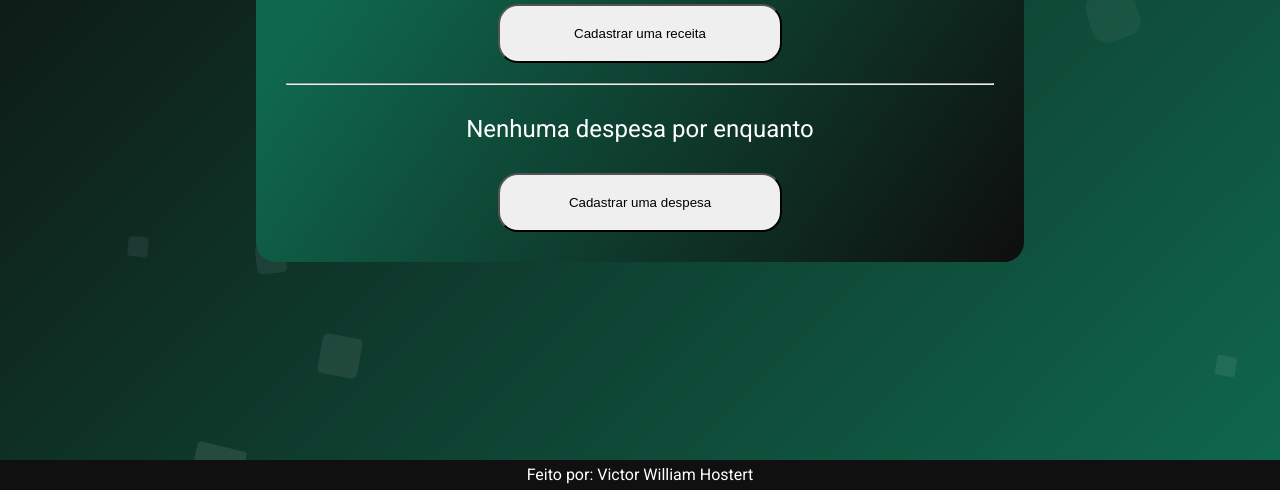
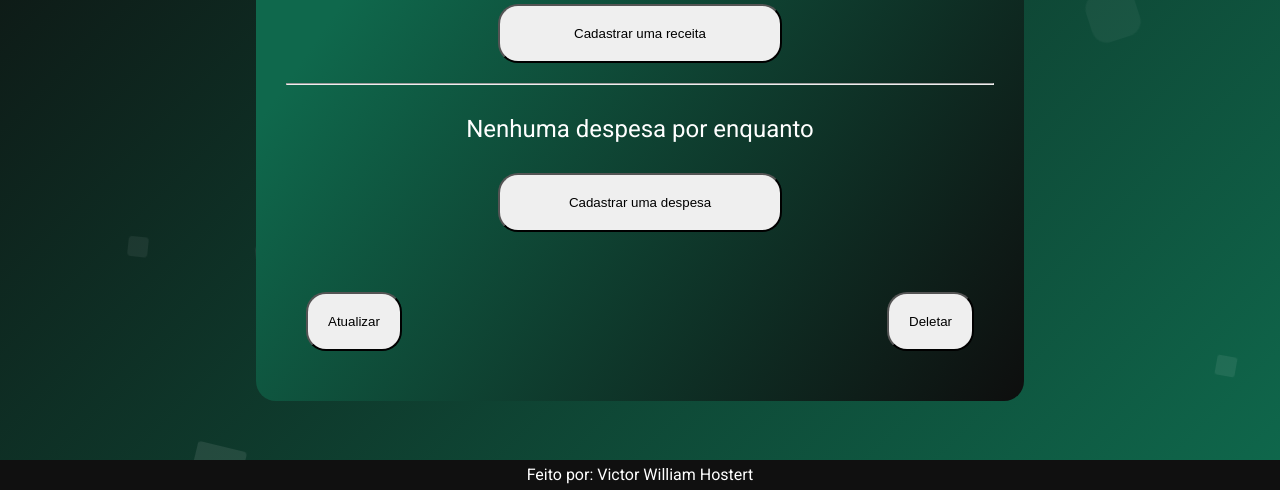
Before and after one commit to victorhostert/DesafioPubFuture, a Django app: template contas/templates/detalhe_conta.html in a window 1280 px wide. Shown: the part 310-800 px from the top of the page. Run offline with Django 4.2, Linux system fonts and the light colour scheme; the template is opened without the code that fills it, so the values that code supplies are empty; some libraries are stand-ins or nearby versions.

Commit message:
feat: incluidos links para update e delete de contas

```diff
--- a/contas/templates/detalhe_conta.html
+++ b/contas/templates/detalhe_conta.html
@@ -106,6 +106,10 @@
             <div class="botao_cadastro">
                 <button><a href="{% url 'despesas:cadastrar' conta.id %}">Cadastrar uma despesa</a></button>
             </div>
+        <div class="atualizar_excluir">
+            <button><a href="{% url 'contas:atualizar' conta.id %}">Atualizar</a></button>
+            <button><a href="{% url 'contas:deletar' conta.id %}">Deletar</a></button>
+        </div>
     </div>
 </div>
 {% endblock %}
```
